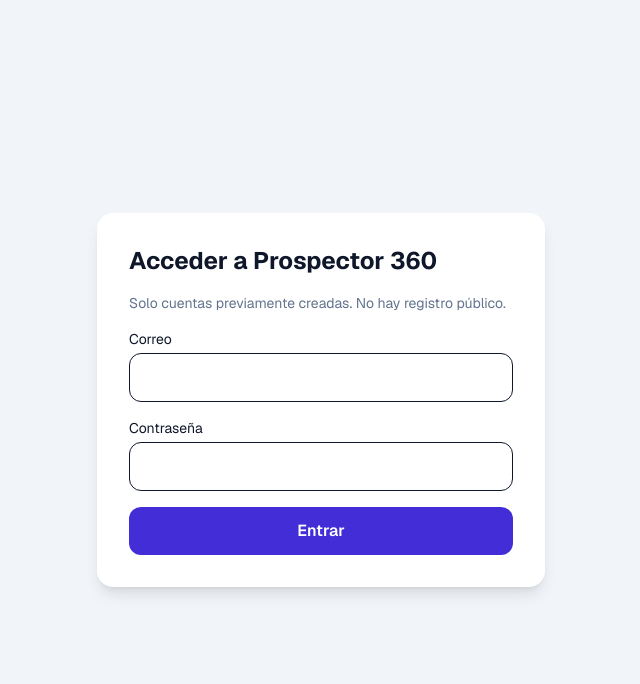
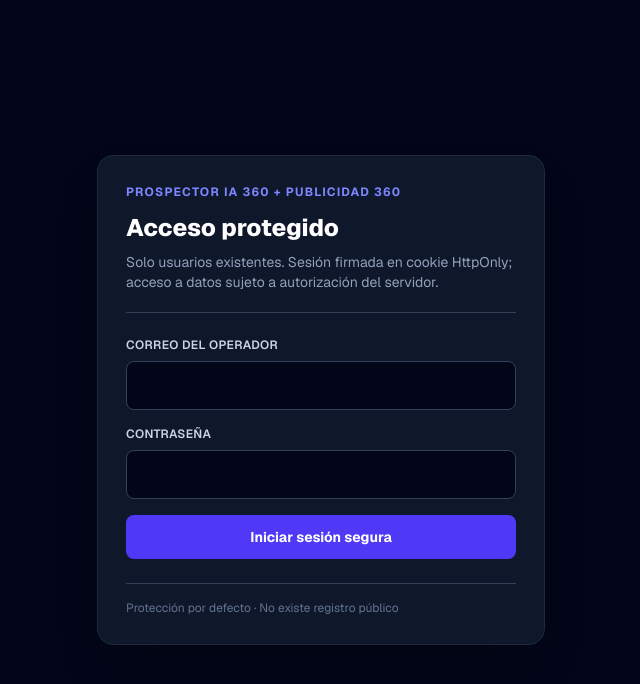
Before and after one commit to kepabilbao67-bot/prospector-AI, a Next.js app: page /login in a window 1280 px wide. Shown: the top 684 px of the page, without its empty margins (319-959 px from the left). Built offline with nearby package versions, Linux system fonts and the light colour scheme.

Commit message:
feat(auth): secure login UI with suspense and safe local return path

```diff
--- a/src/app/login/page.tsx
+++ b/src/app/login/page.tsx
@@ -1,8 +1,31 @@
 "use client";
-import {useState,type FormEvent} from "react";
+import {Suspense,useState,type FormEvent} from "react";
+import {useRouter,useSearchParams} from "next/navigation";
+function LoginForm(){
+ const router=useRouter(),params=useSearchParams(),from=params.get("from")||"/";
+ const [email,setEmail]=useState(""),[password,setPassword]=useState(""),[error,setError]=useState(""),[loading,setLoading]=useState(false);
+ async function submit(event:FormEvent<HTMLFormElement>){
+  event.preventDefault();setError("");setLoading(true);
+  try{
+   const response=await fetch("/api/auth/login",{method:"POST",headers:{"Content-Type":"application/json"},credentials:"same-origin",body:JSON.stringify({email,password})});
+   if(!response.ok)throw new Error(response.status===401?"Credenciales inválidas":"Servicio de autenticación no disponible");
+   const result=await response.json();if(result?.ok!==true)throw new Error("No se pudo verificar el acceso");
+   // Limit navigation to a relative, local pathname. Reject URL schemes, backslashes and auth loops.
+   const safe=from.startsWith("/")&&!from.startsWith("//")&&!from.includes("\\")&&!from.includes("\r")&&!from.includes("\n")&&!from.startsWith("/login")?from:"/";
+   router.replace(safe);router.refresh();
+  }catch(e){setError(e instanceof Error?e.message:"Error de conexión");setLoading(false);}
+ }
+ return <form onSubmit={submit} className="space-y-4">
+  {error&&<p role="alert" className="rounded-lg border border-rose-700 bg-rose-950 p-3 text-sm text-rose-200">{error}</p>}
+  <label className="block text-xs font-semibold uppercase tracking-wide text-slate-300">Correo del operador<input className="mt-2 w-full rounded-lg border border-slate-700 bg-slate-950 p-3 text-sm text-white" type="email" required autoComplete="username" value={email} onChange={e=>setEmail(e.target.value)}/></label>
+  <label className="block text-xs font-semibold uppercase tracking-wide text-slate-300">Contraseña<input className="mt-2 w-full rounded-lg border border-slate-700 bg-slate-950 p-3 text-sm text-white" type="password" required autoComplete="current-password" value={password} onChange={e=>setPassword(e.target.value)}/></label>
+  <button disabled={loading} className="w-full rounded-lg bg-indigo-600 p-3 text-sm font-bold text-white disabled:opacity-50">{loading?"Verificando sesión…":"Iniciar sesión segura"}</button>
+ </form>;
+}
 export default function LoginPage(){
- const [email,setEmail]=useState("");const [password,setPassword]=useState("");const [error,setError]=useState("");const [busy,setBusy]=useState(false);
- async function login(e:FormEvent){e.preventDefault();setBusy(true);setError("");
- try{const r=await fetch("/api/auth/login",{method:"POST",headers:{"content-type":"application/json"},body:JSON.stringify({email,password})});if(!r.ok)throw new Error(r.status===401?"Credenciales inválidas":"Servicio no disponible");window.location.assign("/");}catch(e){setError(e instanceof Error?e.message:"Error de acceso");}finally{setBusy(false);}}
- return <main className="min-h-screen flex items-center justify-center bg-slate-100 p-6"><form onSubmit={login} className="w-full max-w-md space-y-4 rounded-2xl bg-white p-8 shadow-lg"><h1 className="text-2xl font-bold">Acceder a Prospector 360</h1><p className="text-sm text-slate-500">Solo cuentas previamente creadas. No hay registro público.</p><label className="block text-sm">Correo<input className="mt-1 w-full rounded-xl border p-3" type="email" autoComplete="username" required value={email} onChange={e=>setEmail(e.target.value)}/></label><label className="block text-sm">Contraseña<input className="mt-1 w-full rounded-xl border p-3" type="password" autoComplete="current-password" required value={password} onChange={e=>setPassword(e.target.value)}/></label>{error&&<p role="alert" className="text-red-700">{error}</p>}<button disabled={busy} className="w-full rounded-xl bg-indigo-700 p-3 font-semibold text-white disabled:opacity-50">{busy?"Comprobando…":"Entrar"}</button></form></main>;
+ return <main className="flex min-h-screen items-center justify-center bg-slate-950 p-5 text-white"><section className="w-full max-w-md space-y-6 rounded-2xl border border-slate-800 bg-slate-900 p-7 shadow-2xl">
+  <div className="border-b border-slate-700 pb-5"><p className="text-xs font-bold uppercase tracking-widest text-indigo-400">Prospector IA 360 + Publicidad 360</p><h1 className="mt-3 text-2xl font-extrabold">Acceso protegido</h1><p className="mt-2 text-sm text-slate-400">Solo usuarios existentes. Sesión firmada en cookie HttpOnly; acceso a datos sujeto a autorización del servidor.</p></div>
+  <Suspense fallback={<p className="text-sm text-slate-400">Cargando formulario…</p>}><LoginForm/></Suspense>
+  <p className="border-t border-slate-700 pt-4 text-xs text-slate-500">Protección por defecto · No existe registro público</p>
+ </section></main>;
 }
```
